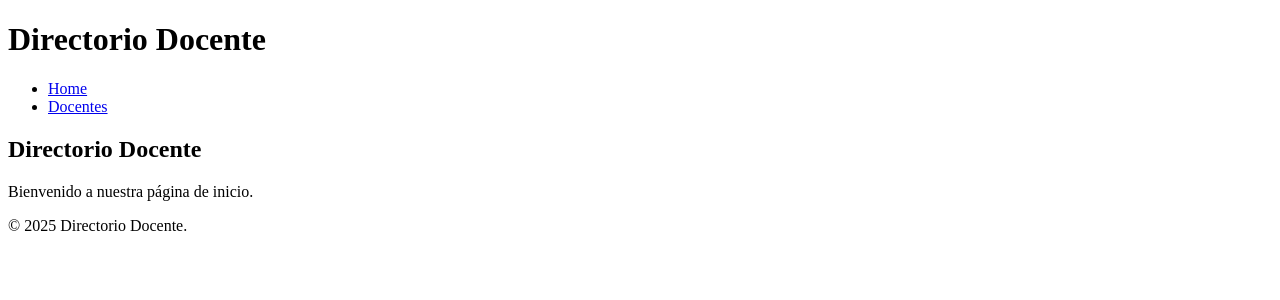
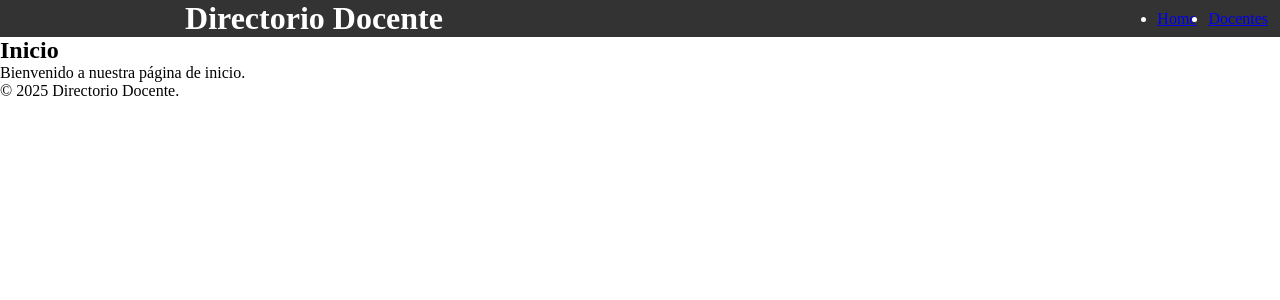
Before and after one commit to colochampre/django, a Django app: page / in a window 1280 px wide. Shown: the top 300 px of the page. Run offline with Django 5.2, Linux system fonts and the light colour scheme.

Commit message:
estilos header

```diff
--- a/directorio_docente/directorio_docente/urls.py
+++ b/directorio_docente/directorio_docente/urls.py
@@ -21,6 +21,6 @@ from .views import home
 urlpatterns = [
     path('admin/', admin.site.urls),
     path('', home, name="home"),
-    path('gestion_docentes/', include(('gestion_docentes.urls', 'gestion_docentes'), namespace='gestion_docentes')),
-    #path('gestion_materias/', include(('gestion_materias.urls', 'gestion_materias'), namespace='gestion_materias')),
+    path('docentes/', include(('gestion_docentes.urls', 'gestion_docentes'), namespace='gestion_docentes')),
+    #path('materias/', include(('gestion_materias.urls', 'gestion_materias'), namespace='gestion_materias')),
 ]
--- a/directorio_docente/static/css/estilos.css
+++ b/directorio_docente/static/css/estilos.css
@@ -0,0 +1,31 @@
+* {
+    margin: 0;
+    padding: 0;
+    box-sizing: border-box;
+}
+
+.header {
+    display: flex;
+    justify-content: space-between;
+    align-items: center;
+    background-color: #333;
+    color: white;
+}
+
+.header h1 {
+    width: 50%;
+    text-align: center;
+}
+
+.header .nav {
+    margin: 0 12px;
+    width: 50%;
+    display: flex;
+    flex-direction: row;
+    justify-content: flex-end;
+}
+
+.nav ul {
+    display: flex;
+    gap: 12px;
+}
--- a/directorio_docente/templates/base.html
+++ b/directorio_docente/templates/base.html
@@ -1,20 +1,22 @@
 <!DOCTYPE html>
 <html lang="es">
 <head>
+    {% load static %}
     <meta charset="UTF-8">
     <meta name="viewport" content="width=device-width, initial-scale=1.0">
     <title>Directorio Docente</title>
+    <link rel="stylesheet" href="{% static 'css/estilos.css' %}">
 </head>
 <body>
-    <header>
+    <header class="header">
         <h1>Directorio Docente</h1>
+        <nav class="nav">
+            <ul>
+                <li><a href="{% url 'home' %}">Home</a></li>
+                <li><a href="{% url 'gestion_docentes:lista' %}">Docentes</a></li>
+            </ul>
+        </nav>
     </header>
-    <nav>
-        <ul>
-            <li><a href="{% url 'home' %}">Home</a></li>
-            <li><a href="{% url 'gestion_docentes:lista' %}">Docentes</a></li>
-        </ul>
-    </nav>
     <main>
         {% block content %}
         {% endblock %}
--- a/directorio_docente/templates/home.html
+++ b/directorio_docente/templates/home.html
@@ -3,6 +3,6 @@
 {% block title %}Inicio{% endblock %}
 
 {% block content %}
-    <h2>Directorio Docente</h2>
+    <h2>Inicio</h2>
     <p>Bienvenido a nuestra página de inicio.</p>
 {% endblock %}
```
Also changed, not shown: directorio_docente/directorio_docente/settings.py (+9 -1 lines).
